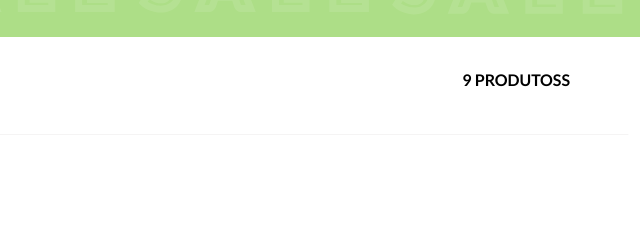
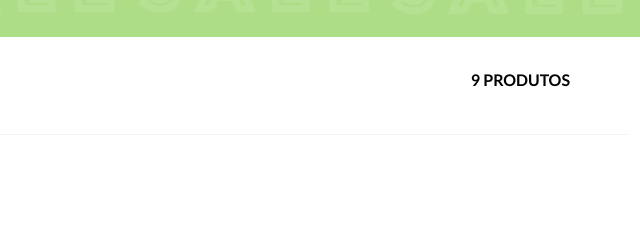
Before and after one commit to fernandorgoncalves/selfcare, a plain HTML site: page index.html in a window 1280 px wide. Shown: the part 456-696 px from the top of the page, 640-1280 px from the left. Drawn offline with Linux system fonts and the light colour scheme.

Commit message:
Corrigindo

```diff
--- a/index.html
+++ b/index.html
@@ -39,7 +39,7 @@
       </section>
       <section class="div-promo-produto">
         <span>promoção</span>
-        <span>9 produtoss</span>
+        <span>9 produtos</span>
       </section>
       <div class="line">
         <img src="./assets/line.svg" alt="" />
```
